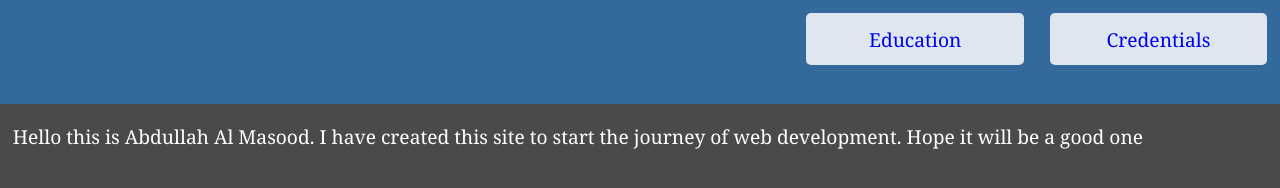
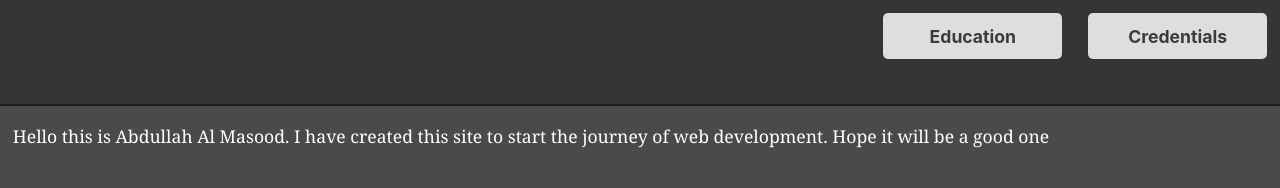
Before and after one commit to masood-22/portofolio, a plain HTML site: page index.html in a window 1280 px wide. Drawn offline with Linux system fonts and the light colour scheme.

Commit message:
Update style.css

```diff
--- a/css/style.css
+++ b/css/style.css
@@ -2,7 +2,7 @@ body{
     margin: 0;
     background-color: rgba(31, 29, 29, 0.801);
     font-family: Cambria, Cochin, Georgia, Times, 'Times New Roman', serif;
-    font-size: 120%;
+    font-size: 110%;
     color: white;
 }
 
@@ -11,12 +11,13 @@ header{
     margin-bottom: 1%;
     padding-bottom: 1%;
     padding-bottom: 5%;
-    background-color: rgba(35, 131, 221, 0.562);
+    background-color: rgba(38, 38, 39, 0.562);
+    border-bottom: 2px solid rgba(0, 0, 0, 0.438);
 }
 
 nav a{
     display: inline-block;
-    width: 15%;
+    width: 12%;
     margin: 1%;
     padding: 1%;
     float: right;
@@ -24,6 +25,9 @@ nav a{
     text-align: center;
     border-radius: 5px;
     background-color: rgba(255, 255, 255, 0.836);
+    color: rgba(0, 0, 0, 0.733);
+    font-weight: bold;
+    font-family: -apple-system, BlinkMacSystemFont, 'Segoe UI', Roboto, Oxygen, Ubuntu, Cantarell, 'Open Sans', 'Helvetica Neue', sans-serif;
 
 }
 section{
```
